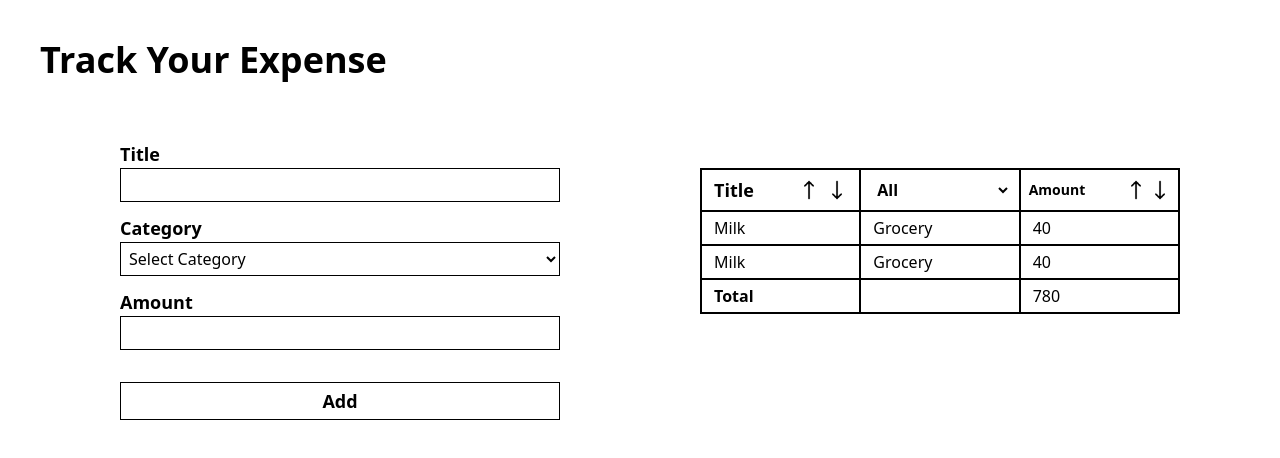
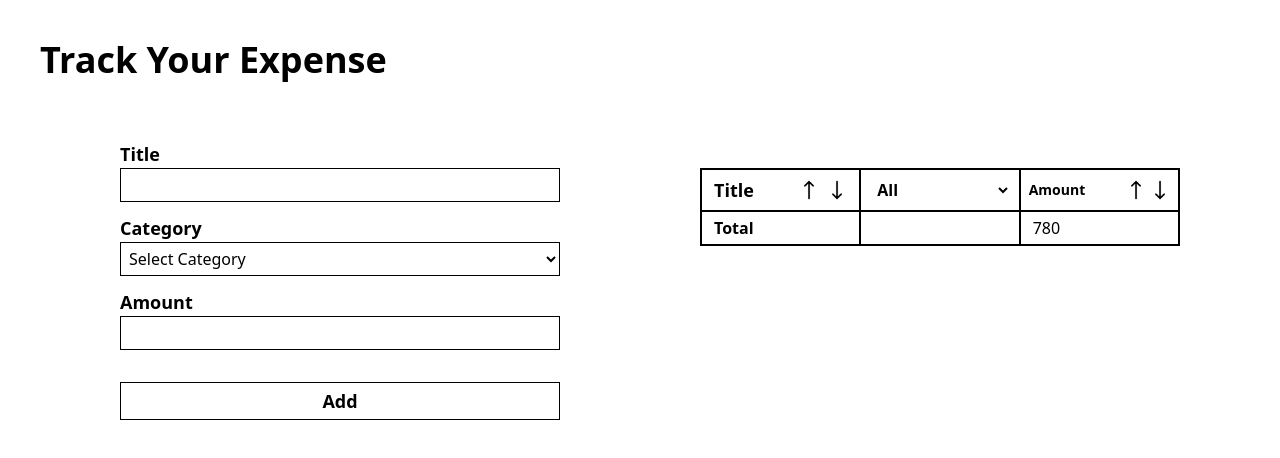
Before and after one commit to 11saim/React-Projects, a React (Vite) app in the folder Expense Tracker/: page / in a window 1280 px wide. Shown: the top 458 px of the page. Built offline with nearby package versions, Linux system fonts and the light colour scheme.

Commit message:
Showing Data On Table

```diff
--- a/Expense Tracker/src/components/ExpenseTable.jsx
+++ b/Expense Tracker/src/components/ExpenseTable.jsx
@@ -2,7 +2,7 @@ import React from "react";
 import upArrow from "../assets/up-arrow.png";
 import downArrow from "../assets/down-arrow.png";
 
-export default function ExpenseTable() {
+export default function ExpenseTable({ data }) {
   return (
     <table className="border-2 border-collapse w-full sm:w-[80%] lg:w-[40%] mt-12">
       <thead>
@@ -58,16 +58,15 @@ export default function ExpenseTable() {
         </tr>
       </thead>
       <tbody>
-        <tr>
-          <td className="border-2 py-1 px-1 sm:px-3">Milk</td>
-          <td className="border-2 py-1 px-1 sm:px-3">Grocery</td>
-          <td className="border-2 py-1 px-1 sm:px-3">40</td>
-        </tr>
-        <tr>
-          <td className="border-2 py-1 px-1 sm:px-3">Milk</td>
-          <td className="border-2 py-1 px-1 sm:px-3">Grocery</td>
-          <td className="border-2 py-1 px-1 sm:px-3">40</td>
-        </tr>
+        {data.map((item) => {
+          return (
+            <tr>
+              <td className="border-2 py-1 px-1 sm:px-3">{item.title}</td>
+              <td className="border-2 py-1 px-1 sm:px-3">{item.category}</td>
+              <td className="border-2 py-1 px-1 sm:px-3">{item.amount}</td>
+            </tr>
+          );
+        })}
       </tbody>
       <tfoot>
         <tr>
```
